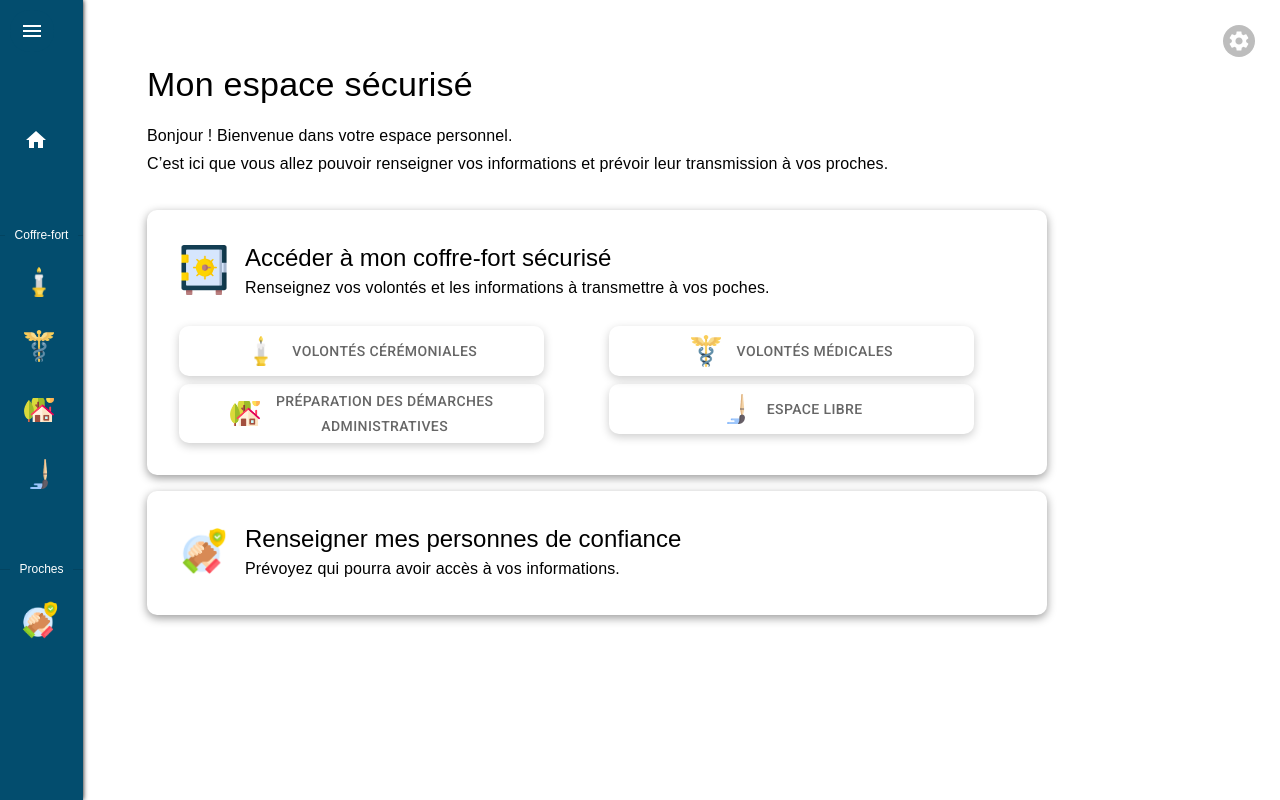
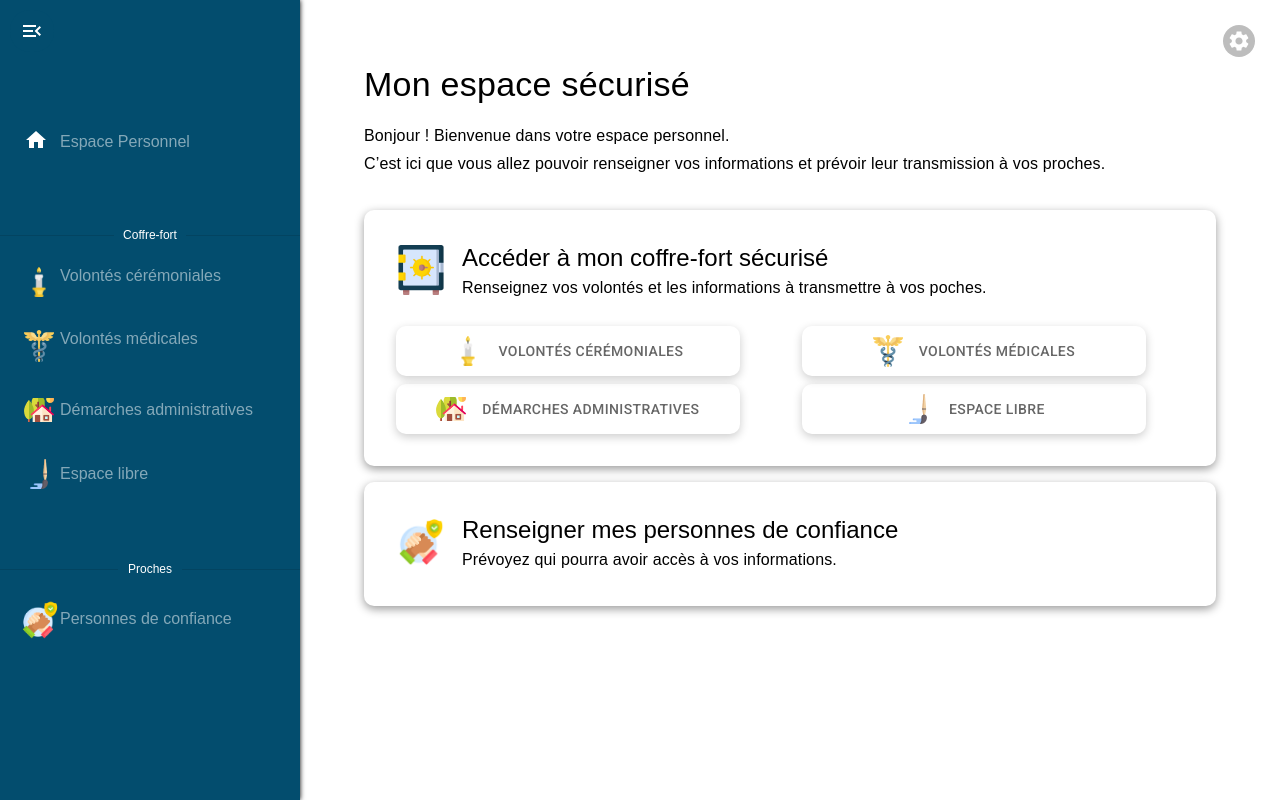
Before and after one commit to Millilight/frontend, a Next.js app: page /espace-personnel in a window 1280 px wide. Built offline with nearby package versions, Linux system fonts and the light colour scheme; no server answers.

Commit message:
fix: keep menu state through pages

```diff
--- a/src/common/components/MenuDrawer/MenuDrawer.module.css
+++ b/src/common/components/MenuDrawer/MenuDrawer.module.css
@@ -11,6 +11,7 @@
 }
 
 .drawer_header {
+  cursor: pointer;
   display: flex;
   align-items: center;
   margin-left: 10px;
--- a/src/common/components/MenuDrawer/MenuDrawer.tsx
+++ b/src/common/components/MenuDrawer/MenuDrawer.tsx
@@ -1,10 +1,11 @@
-import * as React from 'react';
 import { Box, Divider, ListItemIcon, ListItemButton } from '@mui/material';
 import MenuIcon from '@mui/icons-material/Menu';
 // import MuiDrawer from '@mui/material/Drawer';
 import MenuOpenIcon from '@mui/icons-material/MenuOpen';
 import HomeIcon from '@mui/icons-material/Home';
 import AccountMenu from '../AccountMenu/AccountMenu';
+import { useContext } from 'react';
+import MenuContext from '../../../contexts/menuContext';
 
 import styles from './MenuDrawer.module.css';
 import translate from '@/utils/translate';
@@ -21,14 +22,14 @@ import {
 } from '@/utils/config';
 import amplitude from 'amplitude-js';
 
-const drawerWidth = 350;
-
 export default function MenuDrawer(props: { selectedPage: string }) {
   //To handle redirections
   const router = useRouter();
 
   // Whether the menu is opened (icons + text) or shrunk on the left hand side (icons only)
-  const [open, setOpen] = React.useState(false);
+  const context = useContext(MenuContext);
+  const open = context.bool;
+  const setOpen = context.func;
   // open = true;
   // Conditional display of "Access to legators' safe" : if at least 1 legator
   const { data, error } = useGetLegatorUsersQuery();
@@ -74,7 +75,7 @@ export default function MenuDrawer(props: { selectedPage: string }) {
             }`}
             style={{ marginTop: '10px' }}
           >
-            Mes proches de confiance
+            {translate('menu.legators_safe')}
           </div>
         </ListItemButton>
       );
@@ -86,9 +87,9 @@ export default function MenuDrawer(props: { selectedPage: string }) {
       {' '}
       <div className={styles.drawer_header}>
         {open ? (
-          <MenuOpenIcon onClick={() => setOpen(false)} />
+          <MenuOpenIcon onClick={setOpen} />
         ) : (
-          <MenuIcon onClick={() => setOpen(true)} />
+          <MenuIcon onClick={setOpen} />
         )}
       </div>
       <div
@@ -130,7 +131,7 @@ export default function MenuDrawer(props: { selectedPage: string }) {
                 open ? styles.text_item_visible : styles.text_item_hidden
               }`}
             >
-              Espace Personnel
+              {translate('menu.home')}
             </div>
           </ListItemIcon>
         </ListItemButton>
@@ -175,7 +176,7 @@ export default function MenuDrawer(props: { selectedPage: string }) {
                 open ? styles.text_item_visible : styles.text_item_hidden
               }`}
             >
-              Volontés cérémoniales
+              {translate('menu.ceremonial')}
             </div>
           </ListItemIcon>
         </ListItemButton>
@@ -216,7 +217,7 @@ export default function MenuDrawer(props: { selectedPage: string }) {
                 open ? styles.text_item_visible : styles.text_item_hidden
               }`}
             >
-              Volontés médicales
+              {translate('menu.medical')}
             </div>
           </ListItemIcon>
         </ListItemButton>
@@ -258,7 +259,7 @@ export default function MenuDrawer(props: { selectedPage: string }) {
               open ? styles.text_item_visible : styles.text_item_hidden
             }`}
           >
-            Démarches administratives
+            {translate('menu.admin')}
           </div>
         </ListItemButton>
         <ListItemButton
@@ -299,7 +300,7 @@ export default function MenuDrawer(props: { selectedPage: string }) {
               open ? styles.text_item_visible : styles.text_item_hidden
             }`}
           >
-            Espace libre
+            {translate('menu.free_space')}
           </div>
         </ListItemButton>
         <Divider sx={{ color: '#FFFFFF', mt: 8, fontSize: '12px' }}>
@@ -339,7 +340,7 @@ export default function MenuDrawer(props: { selectedPage: string }) {
               }`}
               style={{ marginTop: '10px' }}
             >
-              Mes proches de confiance
+              {translate('menu.trusted_persons')}
             </div>
           </ListItemIcon>
         </ListItemButton>
--- /dev/null
+++ b/src/contexts/menuContext.js
@@ -0,0 +1,15 @@
+import { createContext, useState } from 'react';
+
+const MenuContext = createContext({ bool: true, func: function () {} });
+
+export const MenuProvider = ({ children }) => {
+  const [open, setOpen] = useState(true);
+  const updateOpen = () => setOpen(!open);
+  return (
+    <MenuContext.Provider value={{ bool: open, func: updateOpen }}>
+      {children}
+    </MenuContext.Provider>
+  );
+};
+
+export default MenuContext;
--- a/src/lang/fr.json
+++ b/src/lang/fr.json
@@ -61,8 +61,9 @@
   "menu.safe": "Coffre-fort sécurisé",
   "menu.ceremonial": "Volontés cérémoniales",
   "menu.medical": "Volontés médicales",
-  "menu.admin": "Préparation des démarches {br}administratives",
+  "menu.admin": "Démarches administratives",
   "menu.free_space": "Espace libre",
+  "menu.home": "Espace Personnel",
   "menu.trusted_persons": "Personnes de confiance",
   "menu.legators_safe": "Coffre-fort de mes proches",
   "verify_email.title": "Finalisez votre inscription",
--- a/src/pages/_app.tsx
+++ b/src/pages/_app.tsx
@@ -11,6 +11,7 @@ import '@fontsource/roboto/700.css';
 
 import { IntlProvider } from 'react-intl';
 import French from '../lang/fr.json';
+import { MenuProvider } from '../contexts/menuContext';
 
 // import { useState } from 'react';
 
@@ -39,9 +40,11 @@ export default function MyApp({ Component, pageProps }: AppProps) {
 
   return (
     <IntlProvider locale={locale} messages={messages}>
-      <AmplitudeWithNoSSR />
-      <CrispWithNoSSR />
-      <Component {...pageProps} />
+      <MenuProvider>
+        <AmplitudeWithNoSSR />
+        <CrispWithNoSSR />
+        <Component {...pageProps} />
+      </MenuProvider>
     </IntlProvider>
   );
 }
```
